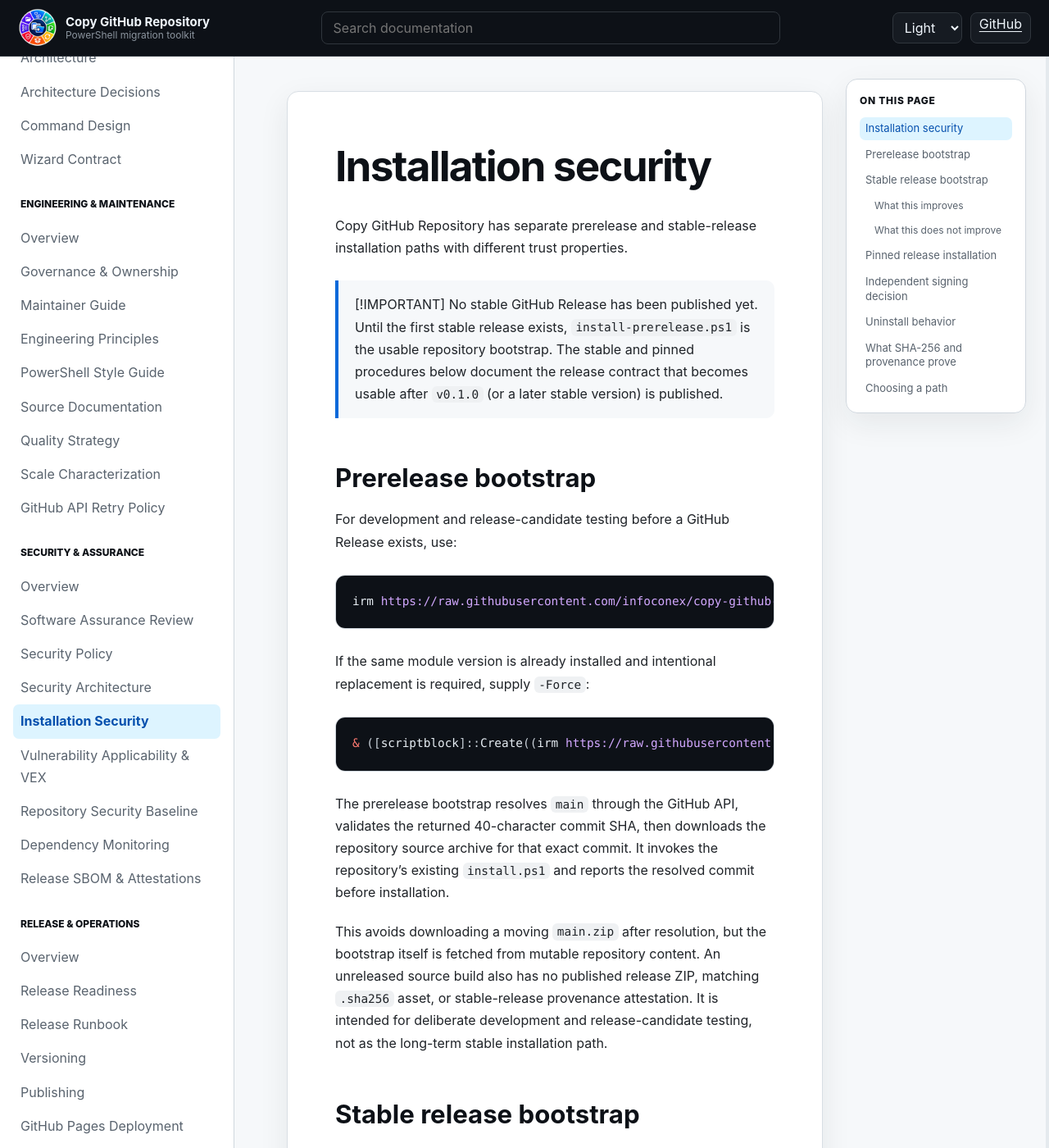
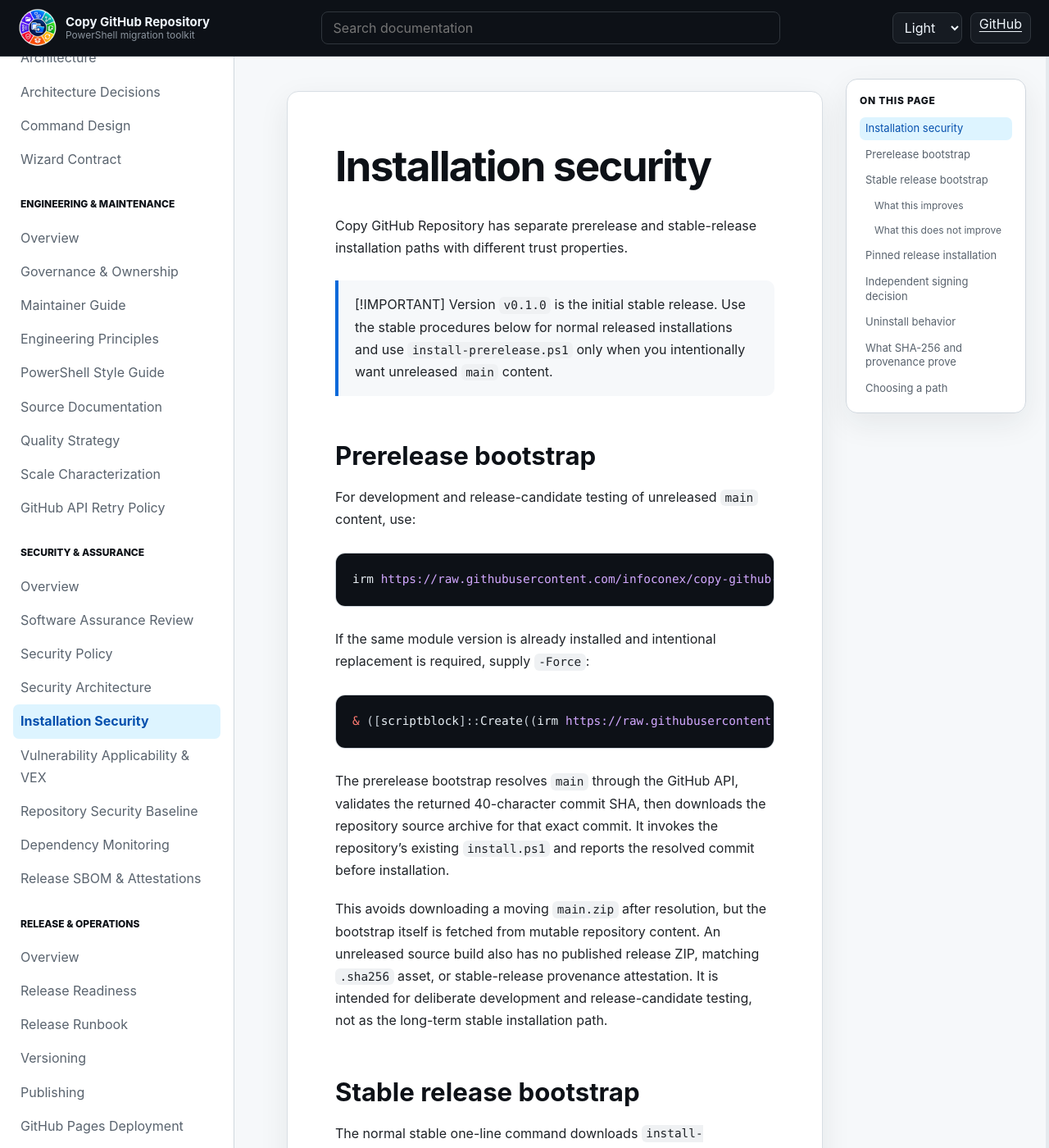
Before and after one commit to infoconex/copy-github-repo, a Jekyll site: the page built from docs/security/installation-security.md, in a window 1280 px wide and 1400 px high. Shown: the whole window at 82% size. Built offline with Jekyll 4.4.1, drawn with Linux system fonts in a browser that asks for light colours; our own code applies the rules of GitHub Pages for plain Markdown files; some of the changed text lies outside the part shown.

Commit message:
docs: update stable installation guidance for v0.1.0

````diff
--- a/docs/security/installation-security.md
+++ b/docs/security/installation-security.md
@@ -3,11 +3,11 @@
 Copy GitHub Repository has separate prerelease and stable-release installation paths with different trust properties.
 
 > [!IMPORTANT]
-> No stable GitHub Release has been published yet. Until the first stable release exists, `install-prerelease.ps1` is the usable repository bootstrap. The stable and pinned procedures below document the release contract that becomes usable after `v0.1.0` (or a later stable version) is published.
+> Version `v0.1.0` is the initial stable release. Use the stable procedures below for normal released installations and use `install-prerelease.ps1` only when you intentionally want unreleased `main` content.
 
 ## Prerelease bootstrap
 
-For development and release-candidate testing before a GitHub Release exists, use:
+For development and release-candidate testing of unreleased `main` content, use:
 
 ```powershell
 irm https://raw.githubusercontent.com/infoconex/copy-github-repo/main/install-prerelease.ps1 | iex
@@ -24,8 +24,6 @@ The prerelease bootstrap resolves `main` through the GitHub API, validates the r
 This avoids downloading a moving `main.zip` after resolution, but the bootstrap itself is fetched from mutable repository content. An unreleased source build also has no published release ZIP, matching `.sha256` asset, or stable-release provenance attestation. It is intended for deliberate development and release-candidate testing, not as the long-term stable installation path.
 
 ## Stable release bootstrap
-
-This section applies after a stable GitHub Release exists.
 
 The normal stable one-line command downloads `install-release.ps1` from the repository's mutable `main` branch and executes it immediately:
 
@@ -75,11 +73,9 @@ Therefore the convenience bootstrap remains inside the trust boundary even thoug
 
 ## Pinned release installation
 
-This section also applies only after the selected stable release exists.
-
 For a higher-assurance stable install, avoid executing mutable branch content. Pin a stable release and download its versioned artifact/checksum directly, then verify both checksum and GitHub artifact attestation before extraction.
 
-The planned initial stable version is `v0.1.0`; after publication, the following pattern installs that release:
+The initial stable version is `v0.1.0`; the following pattern installs that release:
 
 ```powershell
 $version = '0.1.0'
@@ -192,8 +188,8 @@ The GitHub provenance attestation adds a cryptographically verified identity sta
 
 ## Choosing a path
 
-Before the first stable release exists, use `install-prerelease.ps1` only when you intentionally want the current unreleased `main` build. Add `-Force` only when intentionally replacing the same installed version.
+Use `install-release.ps1` when ease of stable installation is the priority. The artifact is checksum- and provenance-verified, but the convenience bootstrap itself still comes from mutable `main`.
 
-After a stable release exists, use `install-release.ps1` when ease of stable installation is the priority. The artifact is checksum- and provenance-verified, but the convenience bootstrap itself still comes from mutable `main`.
+Use `install-prerelease.ps1` only when you intentionally want the current unreleased `main` build. Add `-Force` only when intentionally replacing the same installed version.
 
 Use the pinned release procedure when you want to avoid executing mutable branch content and explicitly choose the release being installed. It verifies both the artifact checksum and cryptographic provenance before extraction.
````
Also changed, not shown: other parts of docs/security/installation-security.md (+2 -2 lines).
